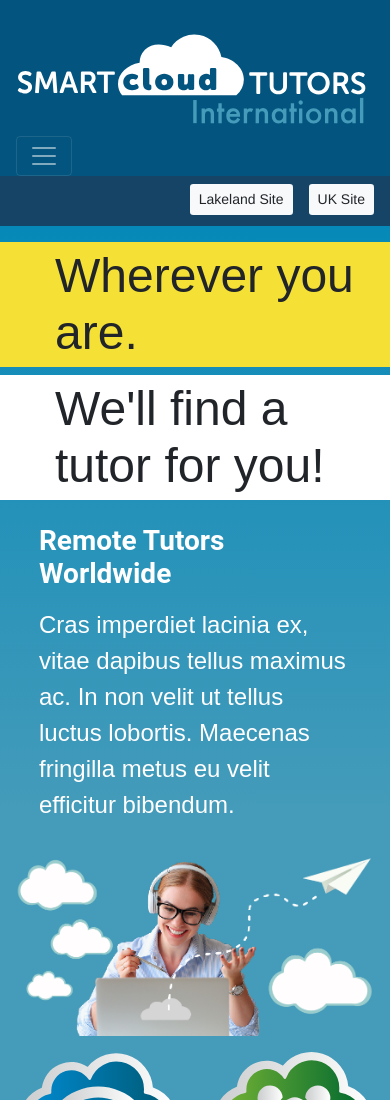
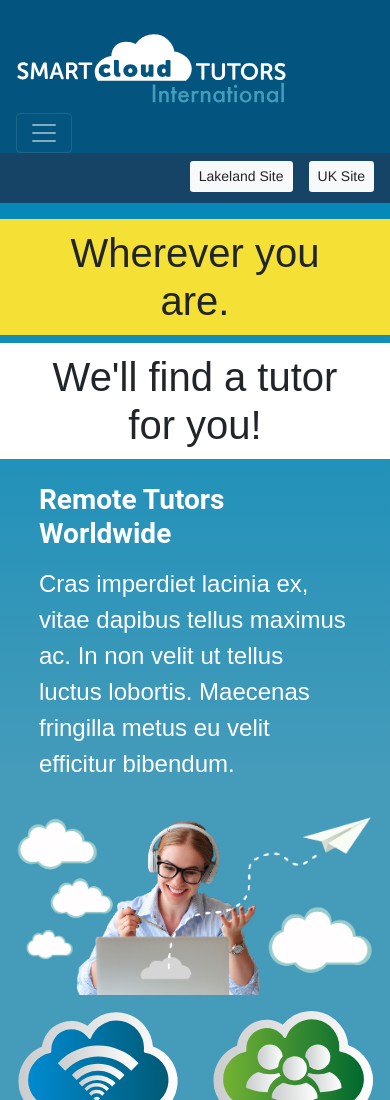
Before and after one commit to permgenius/headingintothecloudsJan14, a plain HTML site: page index.html in a window 390 px wide. Shown: the top 1100 px of the page. Drawn offline with nearby package versions, Linux system fonts and the light colour scheme; a web font is replaced by a local one.

Commit message:
Add files via upload

```diff
--- a/css/smartcloudtut.css
+++ b/css/smartcloudtut.css
@@ -242,12 +242,15 @@ filter: progid:DXImageTransform.Microsoft.gradient(startColorstr="#0689b8",endCo
 @media (max-width:575px){
 
 	.strapline {
-			font-size:3rem;
+			font-size:2.5rem;
+		text-align: center;
+		padding:10px 50px 10px 50px;
 		}
+	.smartcloudlogo{
+		width:90%;
 
-
-}
-
+		}
+	}
 
 @media (min-width:576px){
 	.smartcloudlogo{
@@ -260,10 +263,6 @@ filter: progid:DXImageTransform.Microsoft.gradient(startColorstr="#0689b8",endCo
 	.strapline {
 			font-size: 2.75rem;
 		}
-
-
-
-
 
 }
 
@@ -291,10 +290,6 @@ filter: progid:DXImageTransform.Microsoft.gradient(startColorstr="#0689b8",endCo
 			font-size: 3rem;
 		}
 
-
-
-
-
 }
 /*@media (min-width:1400px){
 	.smartcloudlogo {
```
